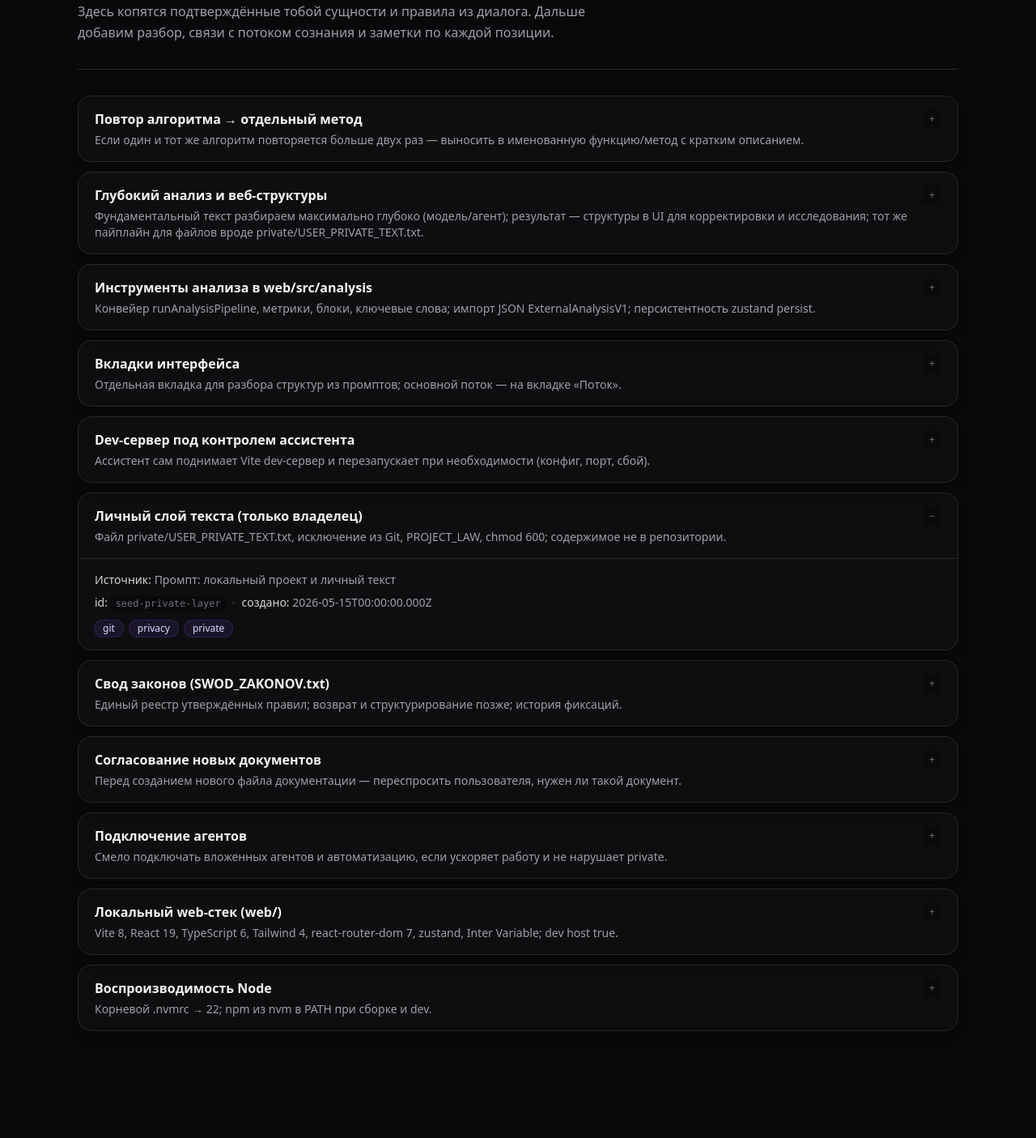
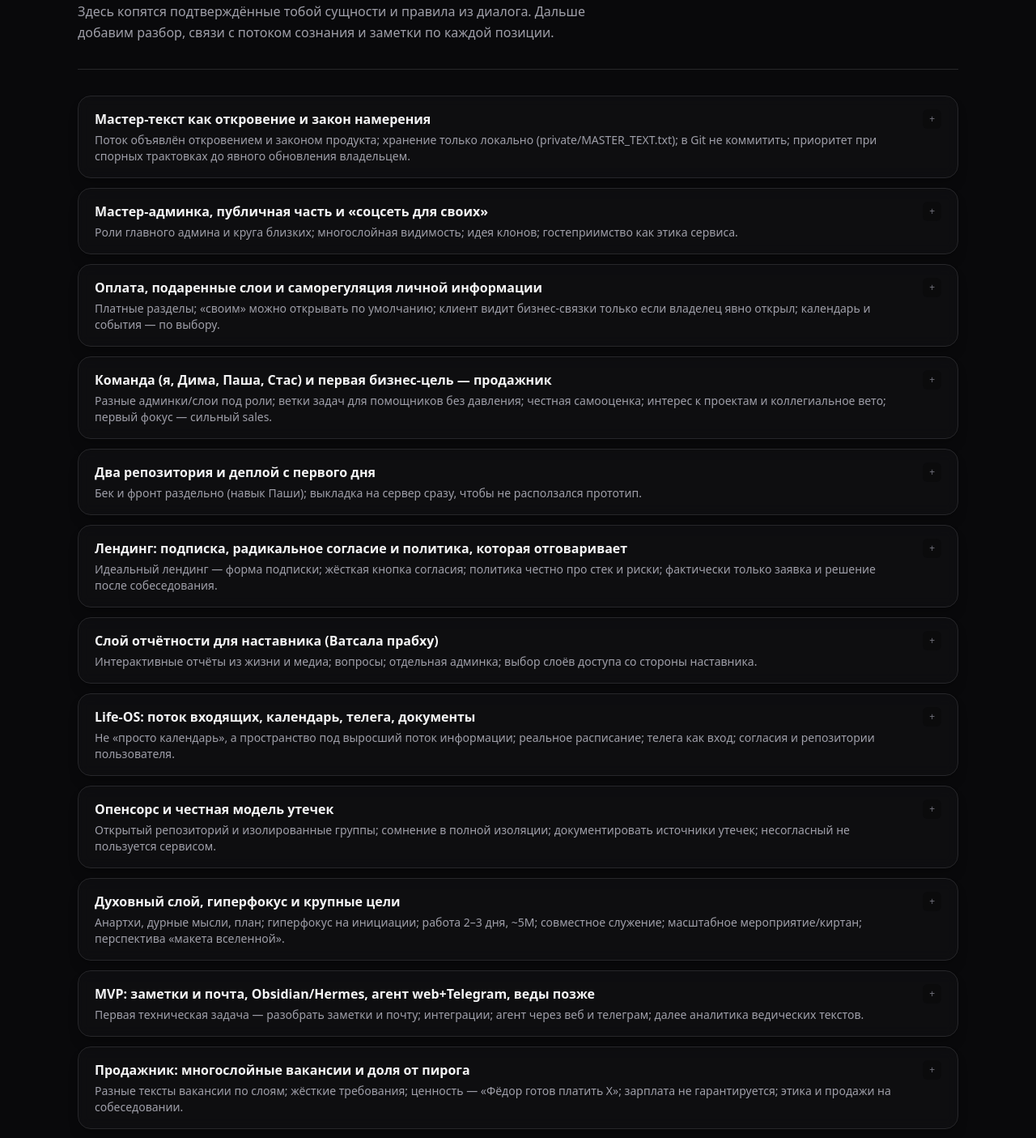
Before and after one commit to Goncharov108/model, a React (Vite) app in the folder web/: page /structures in a window 1280 px wide. Shown: the part 180-1585 px from the top of the page at 81% size. Before the commit the page ends 1493 px from the top, so only its background shows below. Built offline with nearby package versions, Linux system fonts and the light colour scheme.

Commit message:
Закон 11 и сиды мастер-текста: продукт, слои, sales, privacy

```diff
--- a/web/src/data/promptStructureSeeds.ts
+++ b/web/src/data/promptStructureSeeds.ts
@@ -100,4 +100,111 @@ export const DEFAULT_PROMPT_STRUCTURES: PromptStructureItem[] = [
     sourceHint: 'Промпт: создать подходящие инструменты',
     createdAtIso: '2026-05-15T14:00:00.000Z',
   },
+  {
+    id: 'seed-master-text-law-11',
+    title: 'Мастер-текст как откровение и закон намерения',
+    summary:
+      'Поток объявлён откровением и законом продукта; хранение только локально (private/MASTER_TEXT.txt); в Git не коммитить; приоритет при спорных трактовках до явного обновления владельцем.',
+    tags: ['master', 'governance', 'privacy'],
+    sourceHint: 'Мастер-текст пользователя (2026-05-15)',
+    createdAtIso: '2026-05-15T19:10:00.000Z',
+  },
+  {
+    id: 'seed-product-layers-social',
+    title: 'Мастер-админка, публичная часть и «соцсеть для своих»',
+    summary:
+      'Роли главного админа и круга близких; многослойная видимость; идея клонов; гостеприимство как этика сервиса.',
+    tags: ['product', 'roles', 'social'],
+    sourceHint: 'Мастер-текст',
+    createdAtIso: '2026-05-15T19:10:00.000Z',
+  },
+  {
+    id: 'seed-monetization-gifted-layers',
+    title: 'Оплата, подаренные слои и саморегуляция личной информации',
+    summary:
+      'Платные разделы; «своим» можно открывать по умолчанию; клиент видит бизнес-связки только если владелец явно открыл; календарь и события — по выбору.',
+    tags: ['product', 'billing', 'privacy'],
+    sourceHint: 'Мастер-текст',
+    createdAtIso: '2026-05-15T19:10:00.000Z',
+  },
+  {
+    id: 'seed-team-dev-sales',
+    title: 'Команда (я, Дима, Паша, Стас) и первая бизнес-цель — продажник',
+    summary:
+      'Разные админки/слои под роли; ветки задач для помощников без давления; честная самооценка; интерес к проектам и коллегиальное вето; первый фокус — сильный sales.',
+    tags: ['team', 'gtm', 'process'],
+    sourceHint: 'Мастер-текст',
+    createdAtIso: '2026-05-15T19:10:00.000Z',
+  },
+  {
+    id: 'seed-two-repos-deploy-day1',
+    title: 'Два репозитория и деплой с первого дня',
+    summary: 'Бек и фронт раздельно (навык Паши); выкладка на сервер сразу, чтобы не расползался прототип.',
+    tags: ['engineering', 'devops'],
+    sourceHint: 'Мастер-текст',
+    createdAtIso: '2026-05-15T19:10:00.000Z',
+  },
+  {
+    id: 'seed-landing-privacy-ritual',
+    title: 'Лендинг: подписка, радикальное согласие и политика, которая отговаривает',
+    summary:
+      'Идеальный лендинг — форма подписки; жёсткая кнопка согласия; политика честно про стек и риски; фактически только заявка и решение после собеседования.',
+    tags: ['ux', 'legal', 'privacy'],
+    sourceHint: 'Мастер-текст',
+    createdAtIso: '2026-05-15T19:10:00.000Z',
+  },
+  {
+    id: 'seed-teacher-reporting-layer',
+    title: 'Слой отчётности для наставника (Ватсала прабху)',
+    summary:
+      'Интерактивные отчёты из жизни и медиа; вопросы; отдельная админка; выбор слоёв доступа со стороны наставника.',
+    tags: ['product', 'reporting', 'spiritual'],
+    sourceHint: 'Мастер-текст',
+    createdAtIso: '2026-05-15T19:10:00.000Z',
+  },
+  {
+    id: 'seed-life-os-ingestion',
+    title: 'Life-OS: поток входящих, календарь, телега, документы',
+    summary:
+      'Не «просто календарь», а пространство под выросший поток информации; реальное расписание; телега как вход; согласия и репозитории пользователя.',
+    tags: ['product', 'calendar', 'telegram'],
+    sourceHint: 'Мастер-текст',
+    createdAtIso: '2026-05-15T19:10:00.000Z',
+  },
+  {
+    id: 'seed-opensource-threat-model',
+    title: 'Опенсорс и честная модель утечек',
+    summary:
+      'Открытый репозиторий и изолированные группы; сомнение в полной изоляции; документировать источники утечек; несогласный не пользуется сервисом.',
+    tags: ['opensource', 'security', 'privacy'],
+    sourceHint: 'Мастер-текст',
+    createdAtIso: '2026-05-15T19:10:00.000Z',
+  },
+  {
+    id: 'seed-spiritual-layer-goals',
+    title: 'Духовный слой, гиперфокус и крупные цели',
+    summary:
+      'Анартхи, дурные мысли, план; гиперфокус на инициации; работа 2–3 дня, ~5M; совместное служение; масштабное мероприятие/киртан; перспектива «макета вселенной».',
+    tags: ['spiritual', 'goals', 'product'],
+    sourceHint: 'Мастер-текст',
+    createdAtIso: '2026-05-15T19:10:00.000Z',
+  },
+  {
+    id: 'seed-mvp-ingest-agents',
+    title: 'MVP: заметки и почта, Obsidian/Hermes, агент web+Telegram, веды позже',
+    summary:
+      'Первая техническая задача — разобрать заметки и почту; интеграции; агент через веб и телеграм; далее аналитика ведических текстов.',
+    tags: ['mvp', 'agents', 'integrations'],
+    sourceHint: 'Мастер-текст',
+    createdAtIso: '2026-05-15T19:10:00.000Z',
+  },
+  {
+    id: 'seed-salesperson-layered-job',
+    title: 'Продажник: многослойные вакансии и доля от пирога',
+    summary:
+      'Разные тексты вакансии по слоям; жёсткие требования; ценность — «Фёдор готов платить X»; зарплата не гарантируется; этика и продажи на собеседовании.',
+    tags: ['sales', 'hr', 'compensation'],
+    sourceHint: 'Мастер-текст',
+    createdAtIso: '2026-05-15T19:10:00.000Z',
+  },
 ]
```
Also changed, not shown: 2 other files (tests, documents, lock files or other folders).
